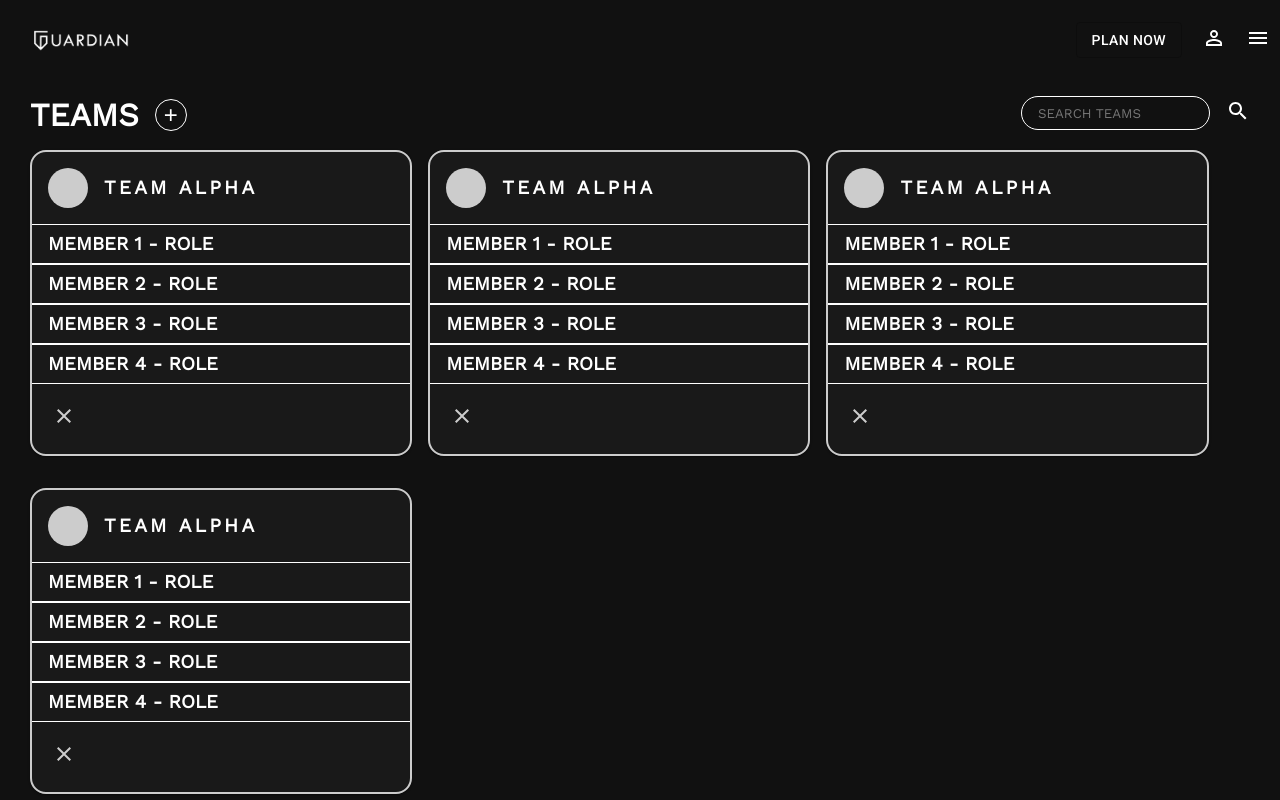
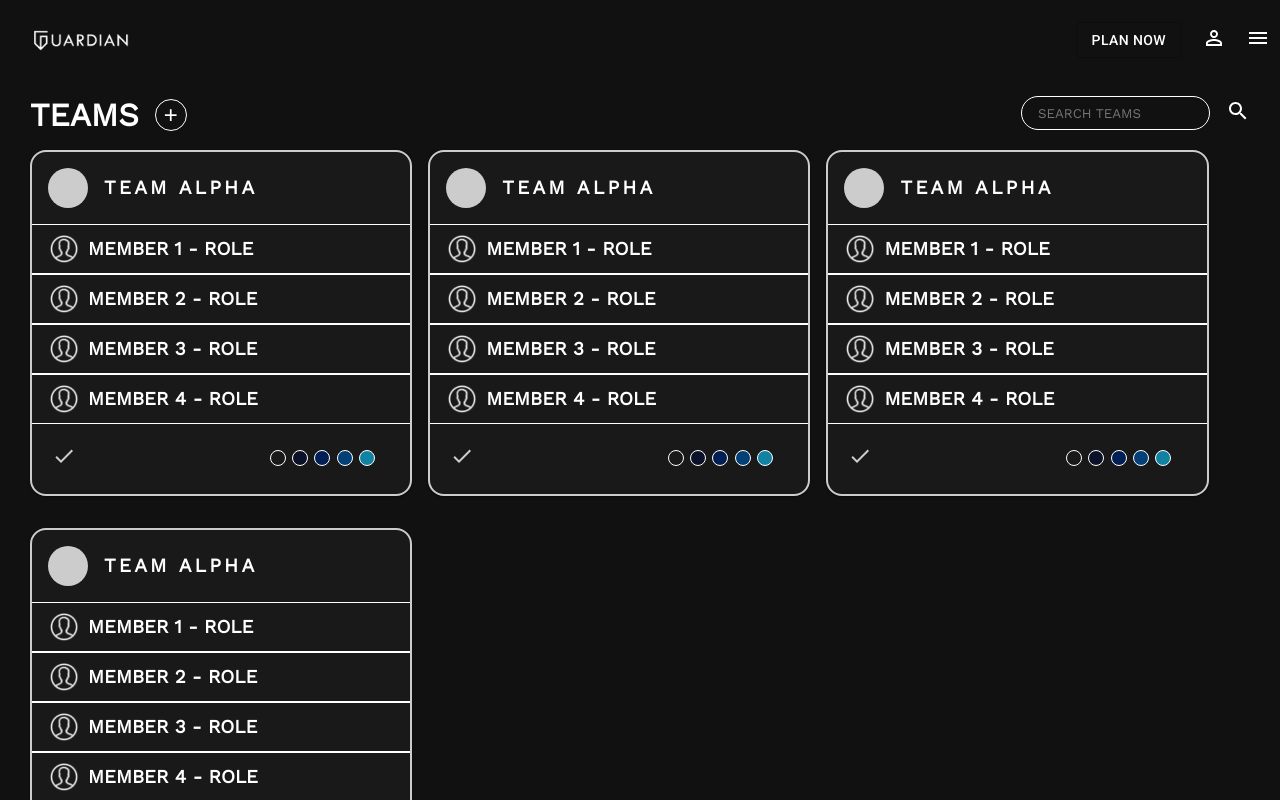
Before and after one commit to sophia2798/guardian_frontend, a React (Create React App) app: page /teams in a window 1280 px wide. Shown: the top 800 px of the page. Built offline with nearby package versions, Linux system fonts and the light colour scheme.

Commit message:
added color changing preferences

```diff
--- a/src/card-components/TeamCards/TeamCard.css
+++ b/src/card-components/TeamCards/TeamCard.css
@@ -16,4 +16,54 @@
     border-bottom: 1px solid white;
     width: 100%;
     padding: 0.5rem 1rem;
+    display: flex;
+    flex-direction: row;
 }
+
+.member-list h3 {
+    padding-top: 0.3rem;
+}
+
+.member-avatar {
+    height: 2rem;
+    margin-right: 0.5rem;
+}
+
+.color-choices {
+    position: absolute;
+    right: 0;
+    padding-right: 2rem;
+}
+
+.color-circle {
+    height: 1rem;
+    width: 1rem;
+    border-radius: 50%;
+    border: 1px solid white;
+    margin: 0 0.2rem;
+}
+
+.color-circle:hover {
+    cursor: pointer;
+    transform: scale(1.1);
+}
+
+#dark-navy {
+    background: #001f54
+}
+
+#dark-blue {
+    background: #034078
+}
+
+#teal {
+    background: #1282a2
+}
+
+#standard {
+    background: rgb(25,25,25)
+}
+
+#black-blue {
+    background: #0a1128;
+}
--- a/src/card-components/TeamCards/TeamCard.js
+++ b/src/card-components/TeamCards/TeamCard.js
@@ -17,6 +17,7 @@ import CheckIcon from '@material-ui/icons/Check';
 import ShareIcon from '@material-ui/icons/Share';
 import ExpandMoreIcon from '@material-ui/icons/ExpandMore';
 import MoreVertIcon from '@material-ui/icons/MoreVert';
+import avatar from "./avatartest.png";
 
 const useStyles = makeStyles((theme) => ({
   root: {
@@ -56,12 +57,32 @@ const useStyles = makeStyles((theme) => ({
   },
   cardCurrent: {
     color: 'white',
-    backgroundColor: '#0a1128',
+    backgroundColor: 'rgb(25,25,25)',
     minWidth: '48%',
     border: '2px solid #1282a2'
   },
   textColor: {
       color: 'white'
+  },
+  navy: {
+     backgroundColor: "#001f54",
+     color: 'white'
+  },
+  blue: {
+     backgroundColor: "#034078",
+     color: 'white'
+  },
+  teal: {
+     backgroundColor: "#1282a2",
+     color: 'black'
+  },
+  standard: {
+     backgroundColor: "rgb(25,25,25)",
+     color: 'white'
+  },
+  blackBlue: {
+     backgroundColor: "#0a1128",
+     color: 'white'
   },
 }));
 
@@ -69,6 +90,11 @@ export default function TripCard(props) {
   const classes = useStyles();
   const [expanded, setExpanded] = React.useState(false);
   const [active, setActive] = React.useState(false);
+  const [navy, setNavy] = React.useState(false);
+  const [blue, setBlue] = React.useState(false);
+  const [teal, setTeal] = React.useState(false);
+  const [standard, setStandard] = React.useState(false);
+  const [blackBlue, setBlackBlue] = React.useState(false);
 
   const handleExpandClick = () => {
     setExpanded(!expanded);
@@ -77,9 +103,45 @@ export default function TripCard(props) {
   const switchActive = () => {
       setActive(!active);
   }
+  const switchNavy = () => {
+      setNavy(!navy);
+      setBlue(false);
+      setTeal(false);
+      setStandard(false);
+      setBlackBlue(false);
+      console.log(navy);
+  }
+  const switchBlue = () => {
+      setBlue(!blue);
+      setNavy(false);
+      setTeal(false);
+      setStandard(false);
+      setBlackBlue(false);
+  }
+  const switchTeal = () => {
+      setTeal(!teal);
+      setBlue(false);
+      setNavy(false);
+      setStandard(false);
+      setBlackBlue(false);
+  }
+  const switchStandard = () => {
+      setStandard(!standard);
+      setBlue(false);
+      setTeal(false);
+      setNavy(false);
+      setBlackBlue(false);
+  }
+  const switchBlackBlue = () => {
+      setBlackBlue(!blackBlue);
+      setBlue(false);
+      setTeal(false);
+      setStandard(false);
+      setNavy(false);
+  }
 
   return (
-    <Card className={active ? classes.cardCurrent : classes.cardComplete } id="team-card">
+    <Card className={(active ? classes.cardCurrent : classes.cardComplete)} id="team-card">
       <CardHeader className={classes.textColor}
         avatar={
           <Avatar aria-label="recipe" className={active ? classes.avatarCurrent : classes.avatarComplete}>&nbsp;
@@ -87,27 +149,38 @@ export default function TripCard(props) {
         }
         title="TEAM ALPHA"
       />
-      <CardContent id="team-card-content">
+      <CardContent id="team-card-content" className={(navy ? classes.navy : (blue ? classes.blue : (teal ? classes.teal : (standard ? classes.standard : (blackBlue ? classes.blackBlue : null)))))}>
           <div className="member-list">
+              <img className="member-avatar" src={avatar} alt="avatar"/>
               <h3>MEMBER 1 - ROLE</h3>
           </div>
           <div className="member-list">
+              <img className="member-avatar" src={avatar} alt="avatar"/>
               <h3>MEMBER 2 - ROLE</h3>
           </div>
           <div className="member-list">
+            <img className="member-avatar" src={avatar} alt="avatar"/>
               <h3>MEMBER 3 - ROLE</h3>
           </div>
           <div className="member-list">
+              <img className="member-avatar" src={avatar} alt="avatar"/>
               <h3>MEMBER 4 - ROLE</h3>
           </div>
       </CardContent>
-      <CardActions disableSpacing>
+      <CardActions disableSpacing style={{position:'relative'}}>
         <IconButton onClick={switchActive} aria-label="add to favorites">
             { active ?
-            <div className="textBlue"><CheckIcon/></div>
+            <div className="textBlue"><ClearIcon/></div>
             :
-            <div className="textGrey"><ClearIcon/></div>}
+            <div className="textGrey"><CheckIcon/></div>}
         </IconButton>
+        <div className="color-choices">
+            <button onClick={switchStandard} className="color-circle" id="standard"></button>
+            <button onClick={switchBlackBlue} className="color-circle" id="black-blue"></button>
+            <button onClick={switchNavy} className="color-circle" id="dark-navy"></button>
+            <button onClick={switchBlue} className="color-circle" id="dark-blue"></button>
+            <button onClick={switchTeal} className="color-circle" id="teal"></button>
+        </div>
       </CardActions>
     </Card>
   );
--- a/src/card-components/TripCards/TripCard.js
+++ b/src/card-components/TripCards/TripCard.js
@@ -56,7 +56,7 @@ const useStyles = makeStyles((theme) => ({
   },
   cardCurrent: {
     color: 'white',
-    backgroundColor: '#0a1128',
+    backgroundColor: 'rgb(25,25,25)',
     minWidth: '48%',
     border: '2px solid #1282a2'
   },
```
Also changed, not shown: src/card-components/TeamCards/avatartest.png (added).
